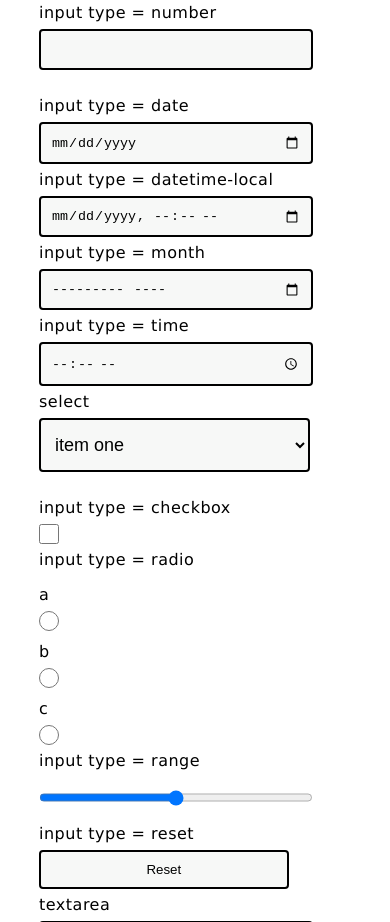
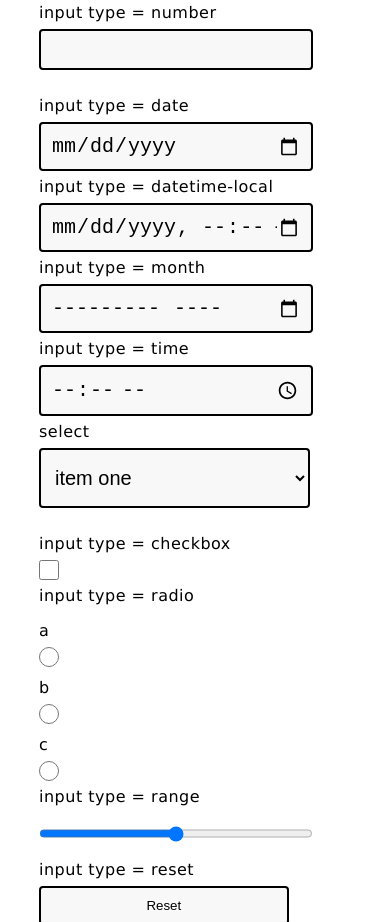
Before and after one commit to michaelphillips4/orca, a website: page public/index.html in a window 390 px wide. Shown: the part 3803-4725 px from the top of the page. Drawn offline with Linux system fonts and the light colour scheme.

Commit message:
iphone fix

```diff
--- a/src/orca.scss
+++ b/src/orca.scss
@@ -155,7 +155,7 @@ select {
 select {
   width: 87%;
   min-height: 3em;
-  font-size: 18px;
+  font-size: 20px;
 
 }
 
@@ -165,7 +165,7 @@ input[type="month"],
 input[type="datetime-local"] {
  //height: 15.11px;
  display:block;
-
+ font-size: 20px;
  /* Solution 1 */
   -webkit-appearance: textfield;
  -moz-appearance: textfield;
```
Also changed, not shown: public/orca.min.css.
